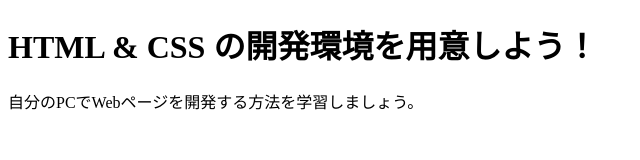
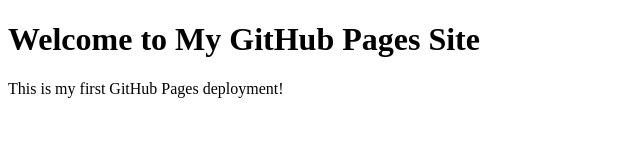
Before and after one commit to kappa1892/my-first-web-app, a plain HTML site: page html_lesson/index.html in a window 1280 px wide. Shown: the whole page, without its empty margins (0-640 px from the left). Drawn offline with Linux system fonts and the light colour scheme.

Commit message:
Add files via upload

```diff
--- a/html_lesson/index.html
+++ b/html_lesson/index.html
@@ -1,11 +1,15 @@
 <!DOCTYPE html>
-<html>
-    <head>
-        <meta charset="utf-8">
-        <title>Progate</title>
-    </head>
-    <body>
-        <h1 class="title">HTML & CSS の開発環境を用意しよう！</h1>
-        <p>自分のPCでWebページを開発する方法を学習しましょう。</p>
-    </body>
+<html lang="en">
+
+<head>
+    <meta charset="UTF-8">
+    <meta name="viewport" content="width=device-width, initial-scale=1.0">
+    <title>My GitHub Pages Site</title>
+</head>
+
+<body>
+    <h1>Welcome to My GitHub Pages Site</h1>
+    <p>This is my first GitHub Pages deployment!</p>
+</body>
+
 </html>
```
